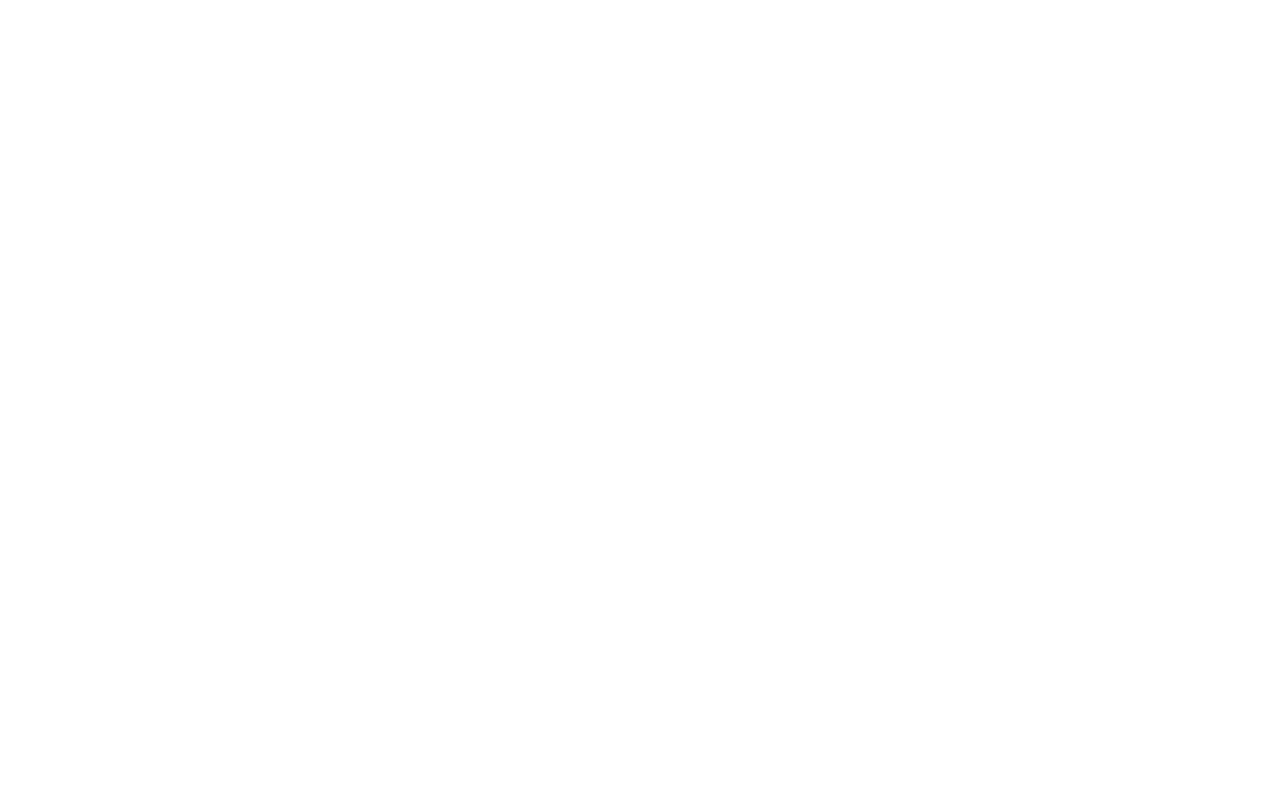
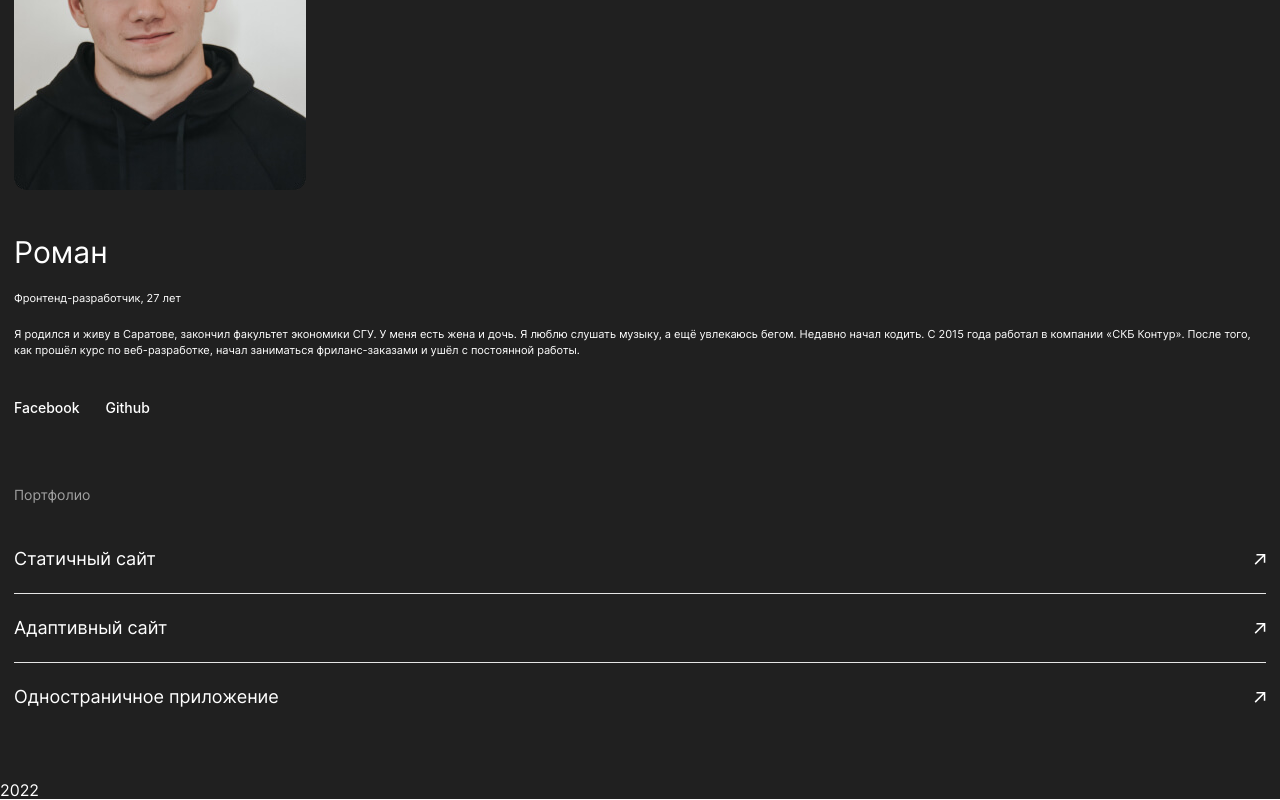
Before and after one commit to BeellCranel/movies-explorer-frontend, a React (Create React App) app: page / in a window 1280 px wide. Shown: the part 1910-2710 px from the top of the page. Before the commit the page ends 1586 px from the top, so only its background shows below. Built offline with nearby package versions, Linux system fonts and the light colour scheme; a web font is replaced by a local one.

Commit message:
feat: сделал секцию student

```diff
--- a/src/components/Main/Main.js
+++ b/src/components/Main/Main.js
@@ -2,6 +2,7 @@ import "./Main.scss";
 import MainPageNav from "../MainPageNav/MainPageNav";
 import About from "../About/About";
 import Technologies from "../Technologies/Technologies";
+import Student from "../Student/Student";
 
 function Main() {
   return (
@@ -9,6 +10,7 @@ function Main() {
       <MainPageNav />
       <About />
       <Technologies />
+      <Student />
     </main>
   );
 }
--- /dev/null
+++ b/src/components/Student/Student.js
@@ -0,0 +1,74 @@
+import "./Student.scss";
+import foto from "../../images/optimized/portfolio-pic.jpg";
+
+function Student() {
+  return (
+    <section id="student" className="student">
+      <h2 className="student__title">Студент</h2>
+
+      <section className="student__about">
+        <img
+          className="student__about_foto"
+          src={foto}
+          alt="Фотография автора"
+        />
+        <h3 className="student__about_title">Роман</h3>
+        <p className="student__about_subtitle">Фронтенд-разработчик, 27 лет</p>
+        <p className="student__about_description">
+          Я родился и живу в Саратове, закончил факультет экономики СГУ. У меня
+          есть жена и дочь. Я люблю слушать музыку, а ещё увлекаюсь бегом.
+          Недавно начал кодить. С 2015 года работал в компании «СКБ Контур».
+          После того, как прошёл курс по веб-разработке, начал заниматься
+          фриланс-заказами и ушёл с постоянной работы.
+        </p>
+        <footer className="student__about_contacts">
+          <nav className="student__about_nav">
+            <ul className="student__about_menu">
+              <li className="student__about_item">
+                <a className="student__about_link" href="#">
+                  Facebook
+                </a>
+              </li>
+              <li className="student__about_item">
+                <a className="student__about_link" href="#">
+                  Github
+                </a>
+              </li>
+            </ul>
+          </nav>
+        </footer>
+      </section>
+
+      <section className="student__portfolio">
+        <h3 className="student__portfolio_title">Портфолио</h3>
+        <nav className="student__portfolio_nav">
+          <ul className="student__portfolio_menu">
+            <li className="student__portfolio_item">
+              <a className="student__portfolio_link" href="#">
+                Статичный сайт
+                <div className="student__portfolio_icon" />
+              </a>
+            </li>
+            <li className="student__portfolio_item">
+              <a className="student__portfolio_link" href="#">
+                Адаптивный сайт
+                <div className="student__portfolio_icon" />
+              </a>
+            </li>
+            <li className="student__portfolio_item">
+              <a
+                className="student__portfolio_link"
+                href="https://github.com/BeellCranel/react-mesto-auth"
+              >
+                Одностраничное приложение
+                <div className="student__portfolio_icon" />
+              </a>
+            </li>
+          </ul>
+        </nav>
+      </section>
+    </section>
+  );
+}
+
+export default Student;
--- /dev/null
+++ b/src/components/Student/Student.scss
@@ -0,0 +1,117 @@
+%title-styles {
+  margin: 0;
+  font-size: 18px;
+  line-height: 22px;
+  font-weight: 400;
+  letter-spacing: -0.04;
+}
+
+%subtitle-styles {
+  margin: 0;
+  font-size: 11px;
+  line-height: 16px;
+  font-weight: 400;
+}
+
+.student {
+  padding: 70px 14px;
+
+  &__title {
+    @extend %title-styles;
+    padding: 0 0 28px;
+    border-bottom: 1px solid #dadada;
+  }
+
+  &__about {
+    padding: 60px 0 69px;
+
+    &_foto {
+      max-width: 100%;
+      max-height: 100%;
+      border-radius: 13px;
+    }
+
+    &_title {
+      @extend %title-styles;
+      padding: 40px 0 20px;
+      font-size: 30px;
+      line-height: 36px;
+    }
+
+    &_subtitle {
+      @extend %subtitle-styles;
+    }
+
+    &_description {
+      @extend %subtitle-styles;
+      padding: 20px 0 40px;
+    }
+
+    &_menu {
+      display: flex;
+      align-items: center;
+      list-style: none;
+      margin: 0;
+      padding: 0;
+      gap: 26px;
+    }
+
+    &_link {
+      text-decoration: none;
+      color: #fff;
+      font-size: 14px;
+      line-height: 17px;
+      font-weight: 500;
+    }
+  }
+
+  &__portfolio {
+    &_title {
+      margin: 0;
+      font-size: 14px;
+      line-height: 20px;
+      font-weight: 400;
+      color: #a0a0a0;
+      padding-bottom: 40px;
+    }
+
+    &_menu {
+      list-style: none;
+      padding: 0;
+      margin: 0;
+    }
+
+    &_item {
+      padding: 20px 0;
+      border-bottom: 1px solid #e6e6e6;
+
+      &:first-child {
+        padding-top: 0;
+      }
+
+      &:last-child {
+        border: none;
+        padding-bottom: 0;
+      }
+    }
+
+    &_link {
+      text-decoration: none;
+      color: #fff;
+      @extend %title-styles;
+      line-height: 28px;
+      display: flex;
+      align-items: center;
+      justify-content: space-between;
+    }
+
+    &_icon {
+      width: 12px;
+      height: 12px;
+      background-image: url("../../images/progects-menu-link-icon.svg");
+      background-size: cover;
+      background-repeat: no-repeat;
+      background-color: transparent;
+    }
+  }
+}
```
Also changed, not shown: src/images/progects-menu-link-icon.svg (added).
